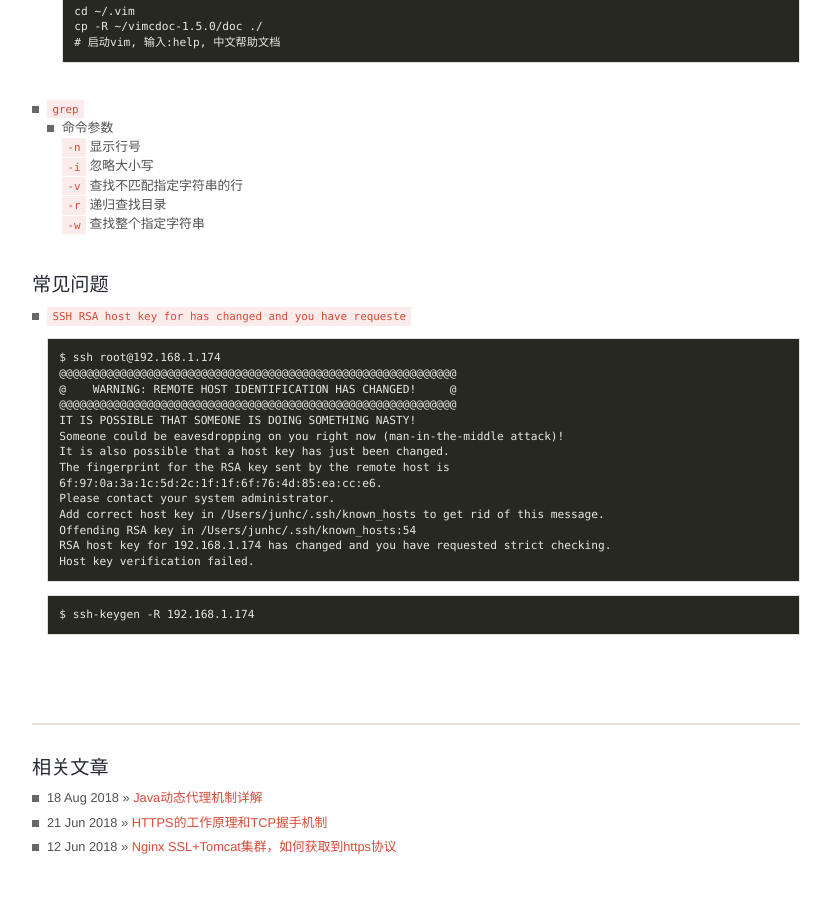
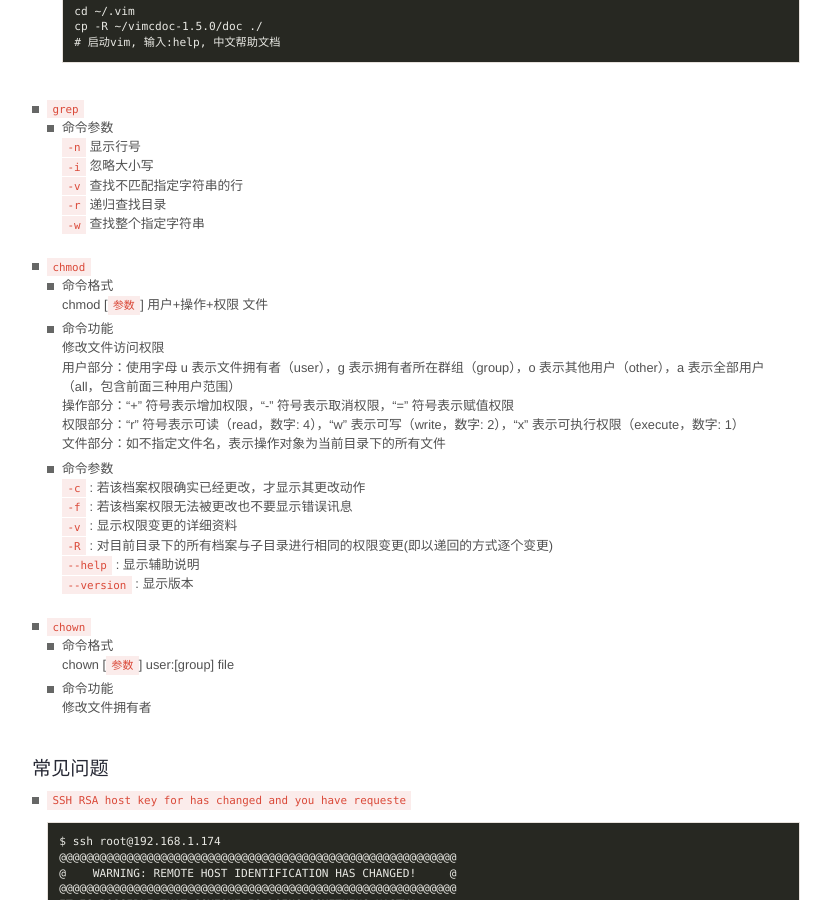
Before and after one commit to junhc/junhc.github.io, a Jekyll site: the page built from _posts/2015-08-20-linux.md, in a window 1280 px wide and 900 px high, scrolled down 2367 px. Shown: the whole window, without its empty margins (224-1055 px from the left). Built offline with Jekyll 4.4.1, drawn with Linux system fonts in a browser that asks for light colours; Markdown is read by kramdown in place of the engine named in the settings; comment, search, counter and statistics services are not loaded.

Commit message:
Update 2015-08-20-linux.md

```diff
--- a/_posts/2015-08-20-linux.md
+++ b/_posts/2015-08-20-linux.md
@@ -124,6 +124,28 @@ permalink: linux
     `-r` 递归查找目录
     `-w` 查找整个指定字符串
 
+* `chmod`
+  * 命令格式
+    chmod [`参数`] 用户+操作+权限 文件
+  * 命令功能
+    修改文件访问权限
+    用户部分：使用字母 u 表示文件拥有者（user），g 表示拥有者所在群组（group），o 表示其他用户（other），a 表示全部用户（all，包含前面三种用户范围）
+    操作部分：“+” 符号表示增加权限，“-” 符号表示取消权限，“=” 符号表示赋值权限
+    权限部分：“r” 符号表示可读（read，数字: 4），“w” 表示可写（write，数字: 2），“x” 表示可执行权限（execute，数字: 1）
+    文件部分：如不指定文件名，表示操作对象为当前目录下的所有文件
+  * 命令参数
+    `-c` : 若该档案权限确实已经更改，才显示其更改动作
+    `-f` : 若该档案权限无法被更改也不要显示错误讯息
+    `-v` : 显示权限变更的详细资料
+    `-R` : 对目前目录下的所有档案与子目录进行相同的权限变更(即以递回的方式逐个变更)
+    `--help` : 显示辅助说明
+    `--version` : 显示版本
+* `chown`
+  * 命令格式
+    chown [`参数`] user:[group] file
+  * 命令功能
+    修改文件拥有者
+
 #### 常见问题
 
 * `SSH RSA host key for has changed and you have requeste`
```
Also changed, not shown: other parts of _posts/2015-08-20-linux.md (+4 -4 lines).
